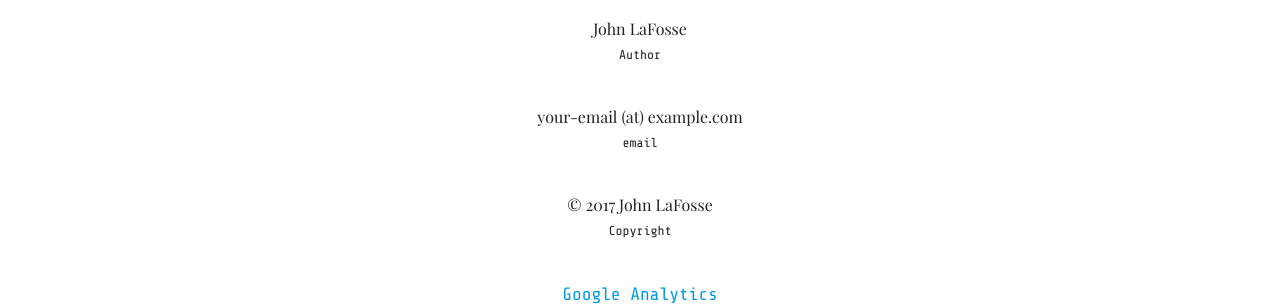
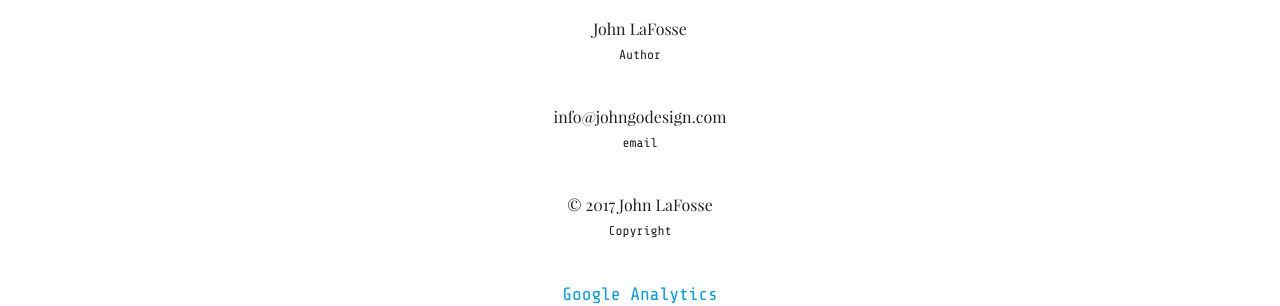
Before and after one commit to Koluskomtu/design, a Jekyll site: the page built from imprint.html, in a window 1280 px wide. Shown: the part 346-652 px from the top of the page. Built offline with Jekyll 4.4.1, drawn with Linux system fonts in a browser that asks for light colours; some web fonts are replaced.

Commit message:
Update imprint.html

```diff
--- a/imprint.html
+++ b/imprint.html
@@ -10,7 +10,7 @@ layout: page
                     <span class="my-item-sub">Author</span></p>
             </li>
             <li>
-                <p class="my-item">your-email (at) example.com<br>
+                <p class="my-item">info@johngodesign.com<br>
                     <span class="my-item-sub">email</span></p>
             </li>
             <li>
```
